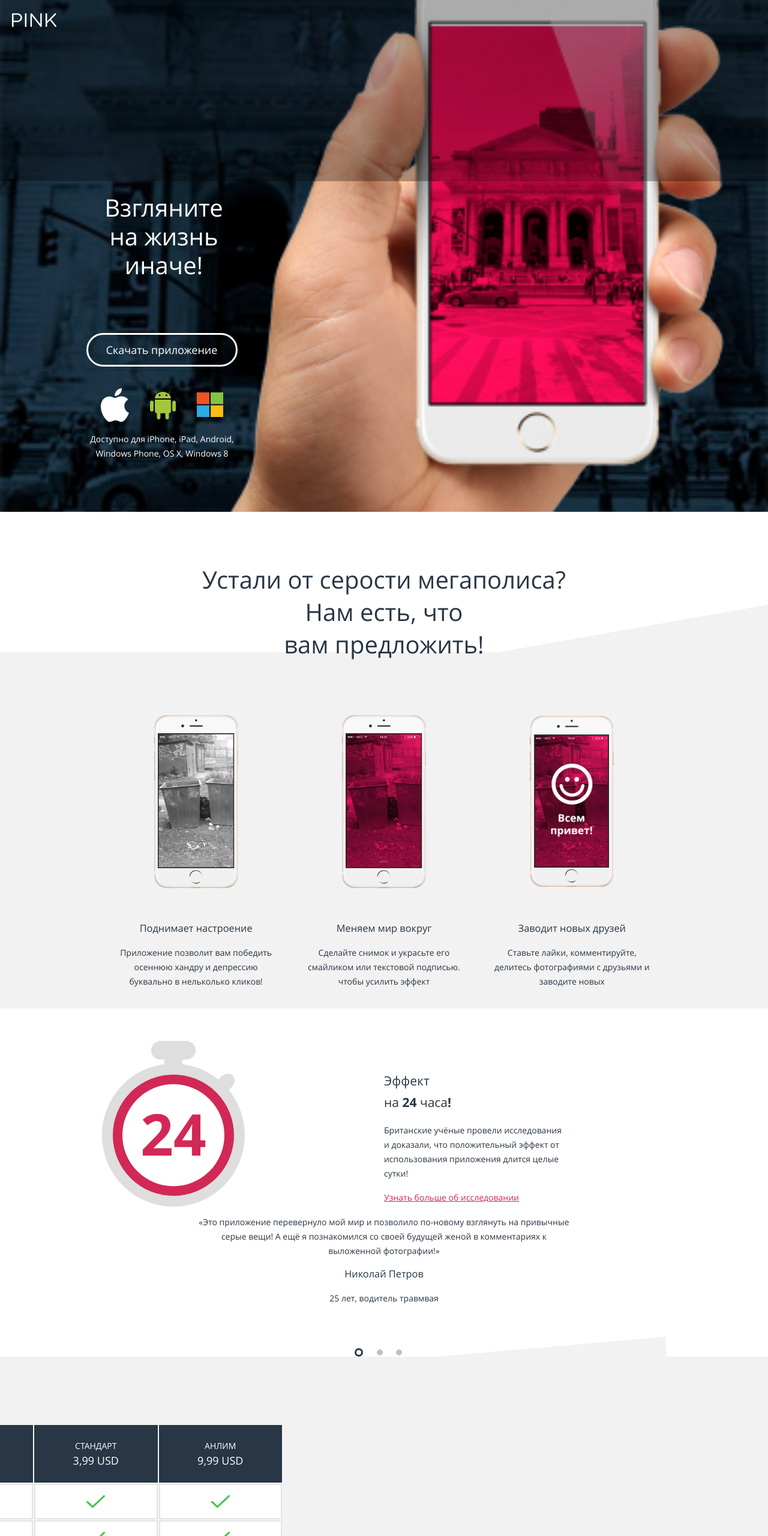
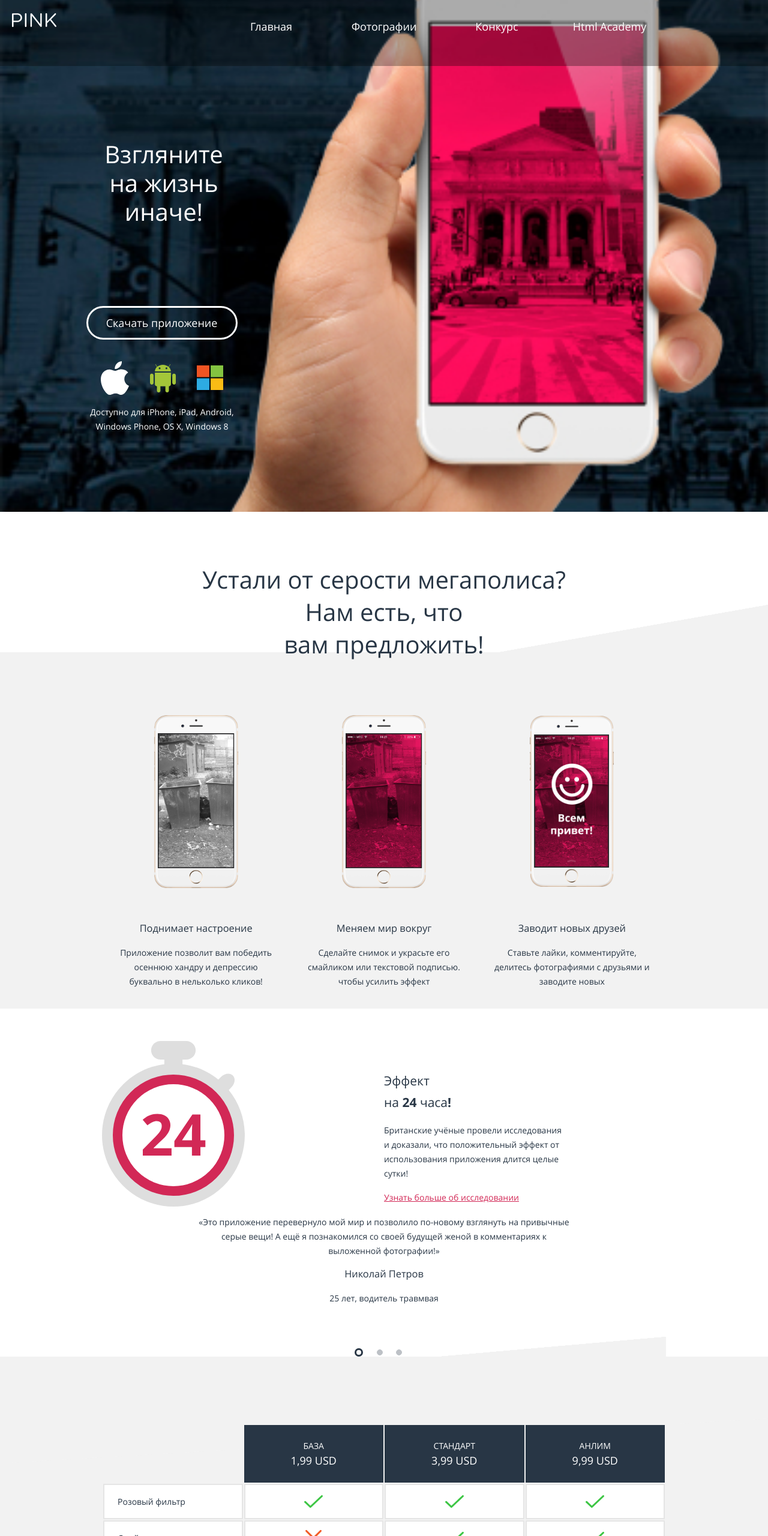
Before and after one commit to Proxa-prog/1817499-pink-23, a website: page source/index.html in a window 1280 px wide. Shown: the top 2560 px of the page at 60% size. Drawn offline with nearby package versions, Linux system fonts and the light colour scheme; files that its build step writes are made by us from their sources.

Commit message:
Декоративные элементы главной страницы. Внесены правки #2

```diff
--- a/source/index.html
+++ b/source/index.html
@@ -152,6 +152,7 @@
 
           <section class="price-list">
               <h2 class="visually-hidden">Выбор тарифа</h2>
+              <div class="price-list__slider">
                 <table class="price-list__table">
                   <tr class="price-list__header table-header">
                     <th class="table-header__item"></th>
@@ -178,6 +179,7 @@
                     <td></td>
                   </tr>
                 </table>
+              </div>
               <p class="price-list__toggles price-list__slider-toggles">
                 <button class="price-list__toggle"></button>
                 <button class="price-list__toggle price-list__toggle-current"></button>
--- a/source/less/blocks/main-nav.less
+++ b/source/less/blocks/main-nav.less
@@ -9,7 +9,7 @@
     min-height: 110px;
     box-sizing: border-box;
     width: 1200px;
-    padding: 114px 130px 130px 130px;
+    padding: 0 130px 0 130px;
     margin-left: auto;
     margin-right: auto;
   }
@@ -34,6 +34,10 @@
 
 .main-nav__list--closed {
   display: none;
+
+  @media (min-width: 1200px) {
+    display: flex;
+  }
 }
 
 .main-nav__list--open {
@@ -67,6 +71,14 @@
     background: none;
     border: none;
     box-shadow: none;
+    line-height: 18px;
+    text-transform: none;
+
+    a {
+      line-height: 18px;
+      text-transform: none;
+      font-weight: 400;
+    }
   }
 }
 
--- a/source/less/blocks/page-header.less
+++ b/source/less/blocks/page-header.less
@@ -8,7 +8,7 @@
   color: @color-white;
 
   @media (min-width: @tablet-width) {
-    height: 729px;
+    min-height: 729px;
     background-size: 80%, cover;
     background-position: 150% 100%, center;
     display: grid;
@@ -16,7 +16,7 @@
   }
 
   @media (min-width: @desktop-width) {
-    height: 853px;
+    min-height: 853px;
   }
 }
 
@@ -26,6 +26,16 @@
 
 .page-header__wrapper {
   background-color: rgba(0, 0, 0, 0.3);
+
+  @media (min-width: @tablet-width) {
+    height: 110px;
+  }
+
+  @media (min-width: @desktop-width) {
+    box-sizing: border-box;
+    min-height: 110px;
+    padding-top: 20px;
+  }
 }
 
 .page-header__tagline {
--- a/source/less/blocks/price-list.less
+++ b/source/less/blocks/price-list.less
@@ -8,19 +8,38 @@
   padding-bottom: 100px;
 }
 
+.price-list__slider {
+  overflow: hidden;
+
+  @media (min-width: @tablet-width) {
+    overflow: visible;
+    width: 616px;
+    margin-left: auto;
+    margin-right: auto;
+  }
+
+  @media (min-width: @desktop-width) {
+    overflow: visible;
+    width: 940px;
+    margin-left: auto;
+    margin-right: auto;
+  }
+}
+
 .price-list__table {
-  width: 832px; // Как расположить, чтобы не ломалось всё?
+  width: 100%;
   position: relative;
-  left: -360px;
   min-height: 279px;
 
   & th {
     text-transform: uppercase;
-    width: 280px;
+  }
+
+  & th:not(:nth-child(3)) {
+    display: none;
   }
 
   & td {
-    width: 280px; // Затрудняюсь растянуть на контентную ширину.
     height: 59px;
     background: @color-white;
     border: 2px solid @color-border-grey;
@@ -28,6 +47,10 @@
     box-sizing: border-box;
     padding-left: 22px;
     padding-right: 22px;
+  }
+
+  & td:not(:nth-child(3)) {
+    display: none;
   }
 
   .price-list__first-line td:not(:nth-child(1)) {
@@ -61,6 +84,18 @@
   }
 
   @media (min-width: @tablet-width) {
+    .price-list__table {
+      width: 616px;
+    }
+
+    th:not(:nth-child(3)) {
+      display: table-cell;
+    }
+
+    td:not(:nth-child(3)) {
+      display: table-cell;
+    }
+
     td {
       width: 25%;
       height: 59px;
```
Lines whose indentation alone changed are shown as unchanged.
